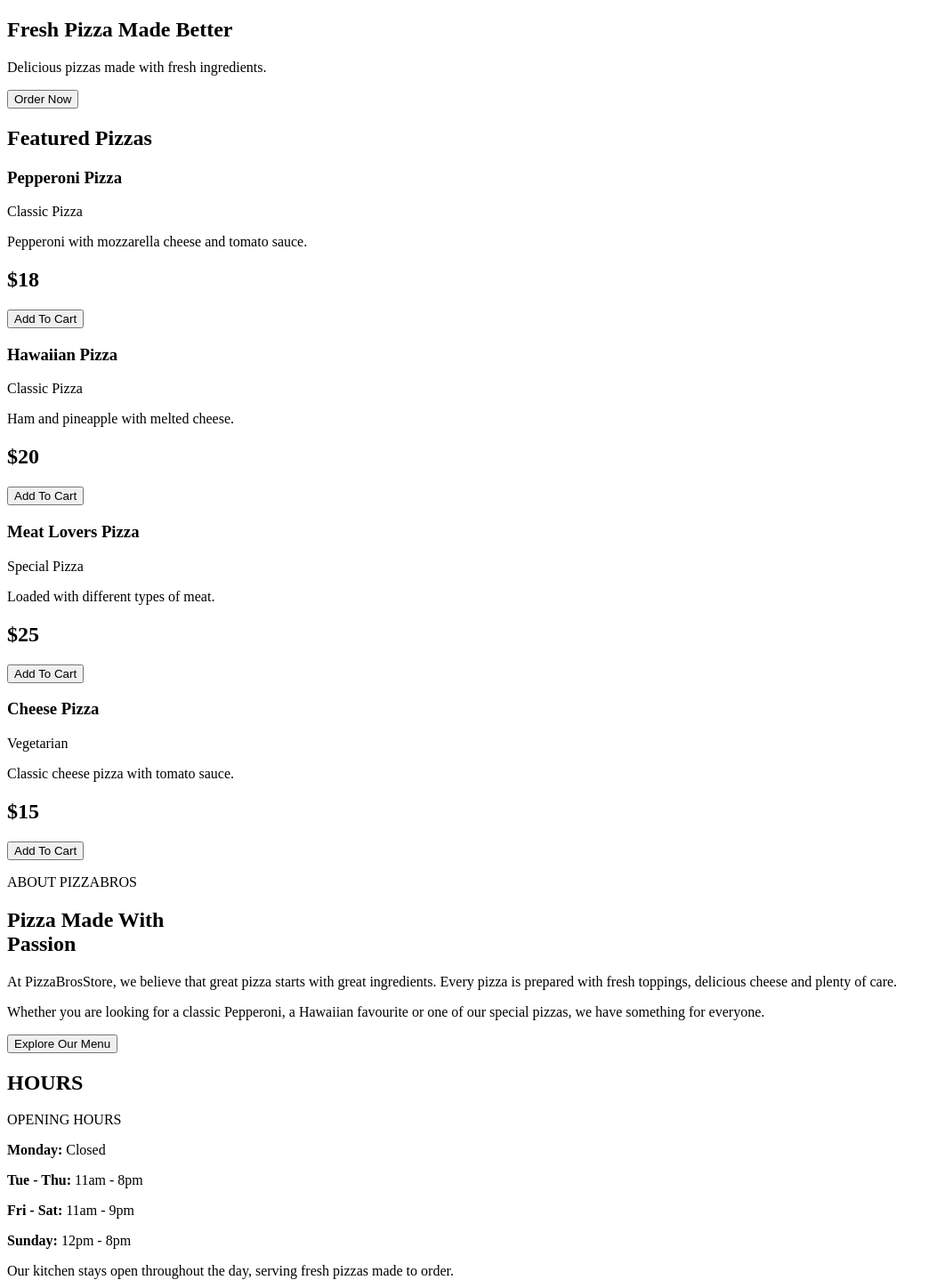
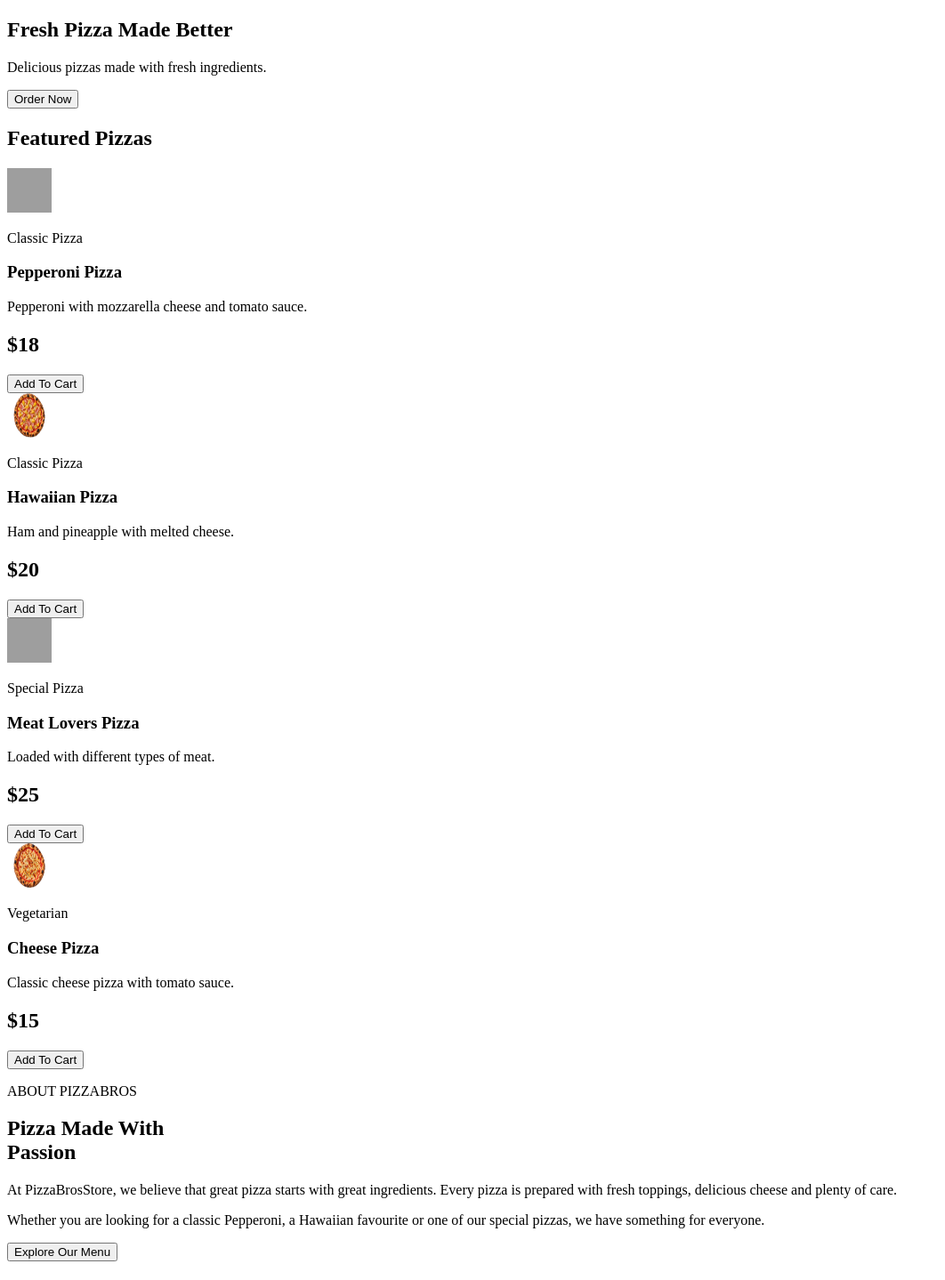
Before and after one commit to zach766/-12-credits--work-website-Assessment, a Flask app: page / in a window 1280 px wide. Shown: the part 152-1591 px from the top of the page at 89% size, without its empty margins (0-1062 px from the left). Run offline with Flask 3, Linux system fonts and the light colour scheme; grey boxes are pictures that could not be loaded.

Commit message:
debug the product description image so that it will connect to the flask

```diff
--- a/PizzaBrosStore/templates/index.html
+++ b/PizzaBrosStore/templates/index.html
@@ -90,61 +90,48 @@ Featured Pizzas
 
 </h2>
 
-
 <div class="product-container">
-
 
 {% for product in products %}
 
-
 <div class="product-card">
 
+    <div class="product-image">
+        <img
+            src="{{ url_for('static', filename='images/' + product.image) }}"
+            alt="{{ product.name }}"
+        >
+    </div>
 
+    <div class="product-info">
+
+        <p class="product-category">
+            {{ product.category }}
+        </p>
 
         <h3>
-
             {{ product.name }}
-
         </h3>
 
-
-<p>
-
-{{ product.category }}
-
+        <p class="product-description">
+            {{ product.description }}
         </p>
 
-
-<p>
-
-{{ product.description }}
-
-</p>
-
-
         <h2>
-
             ${{ product.price }}
-
         </h2>
 
-
         <a href="/add/{{ product.id }}">
-
             <button>
-
                 Add To Cart
-
             </button>
-
         </a>
-
 
     </div>
 
+</div>
 
 {% endfor %}
-
 
 </div>
 
```
Lines whose indentation alone changed are shown as unchanged.
